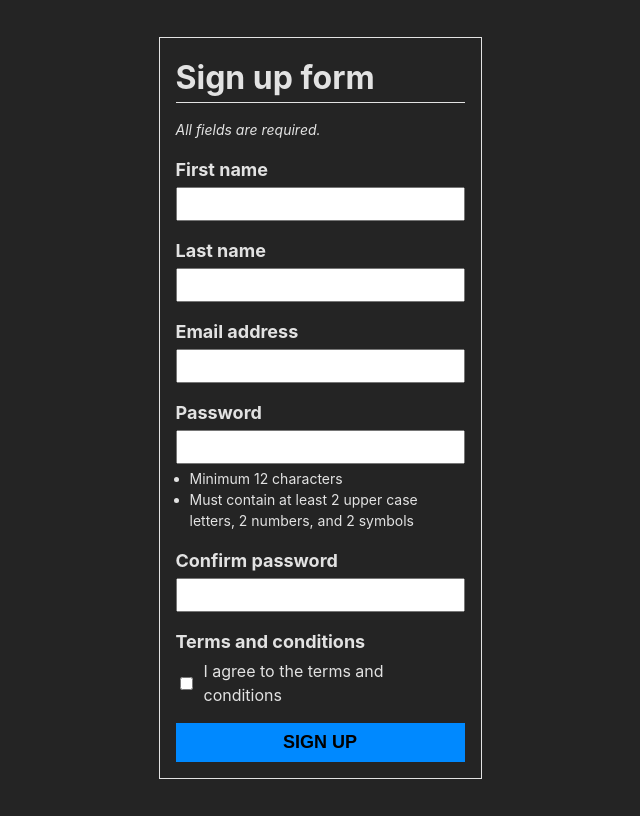
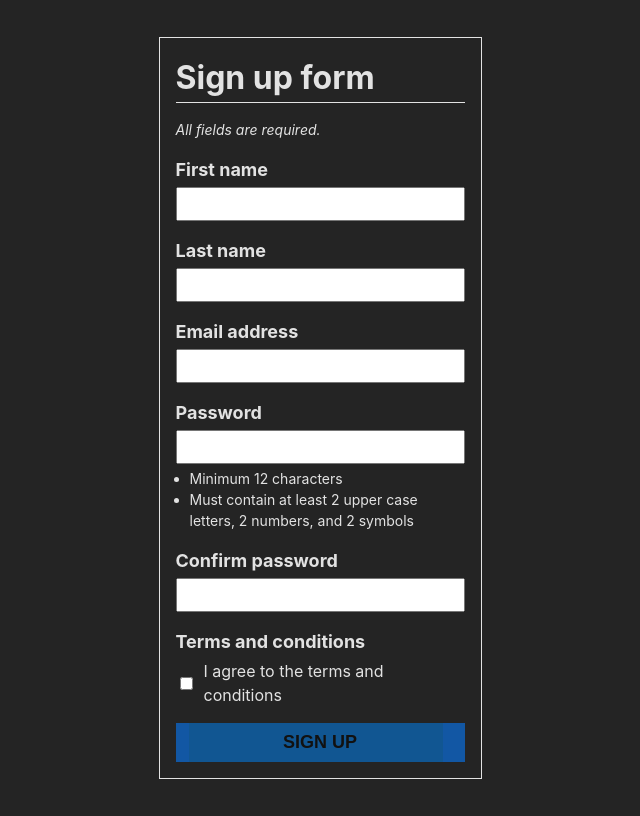
Before and after one commit to blabash/SpringerNatureAssignment, a React (Vite) app: page / in a window 1280 px wide. Shown: the whole page, without its empty margins (320-960 px from the left). Built offline with nearby package versions, Linux system fonts and the light colour scheme.

Commit message:
Add show/hide password functionality

```diff
--- a/src/App.scss
+++ b/src/App.scss
@@ -100,6 +100,12 @@ img {
 
 /* ========== Elements ========== */
 
+/* Dim and disable submit button while the form is invalid */
+form:invalid button[type="submit"] {
+  opacity: 0.5;
+  pointer-events: none;
+}
+
 input[type='checkbox'] {
   accent-color: var(--color-secondary);
 }
@@ -153,3 +159,4 @@ input[type='checkbox'] {
 
 // Todo
 // add pattern to password
+// input focus outline colors
```
